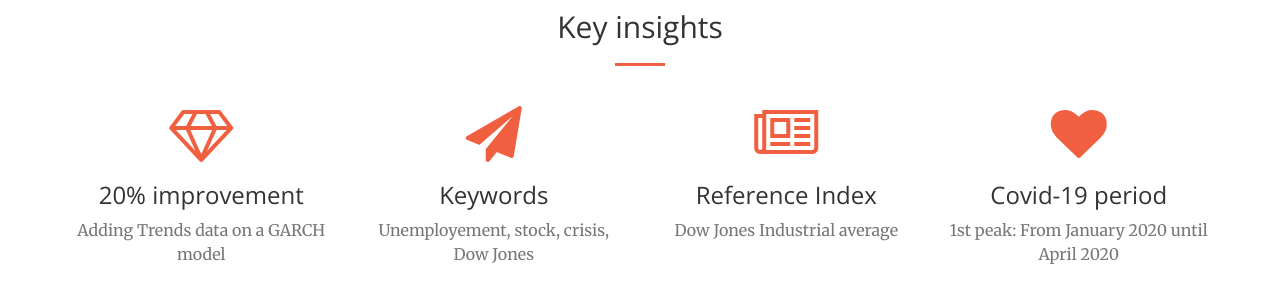
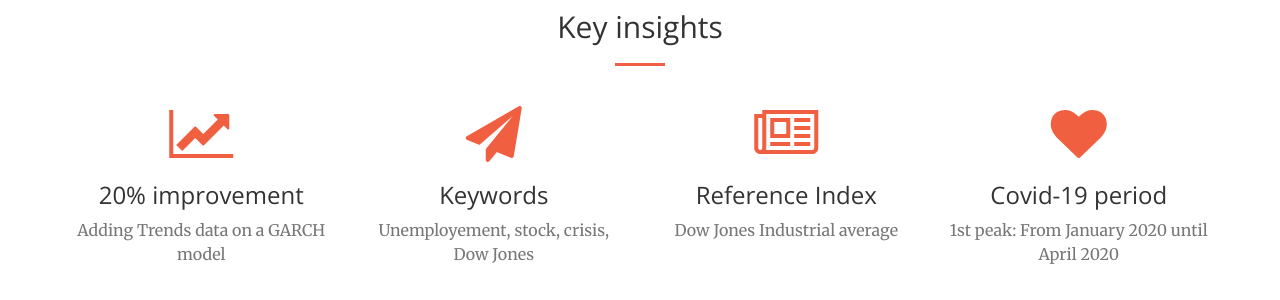
Before and after one commit to Laragervaise/forecasting-stock-volatility, a Jekyll site: the page built from index.html, in a window 1280 px wide and 900 px high, scrolled down 1256 px. Shown: the part 150-450 px from the top of the window. Built offline with Jekyll 4.4.1, drawn with Linux system fonts in a browser that asks for light colours.

Commit message:
Update insights.html

```diff
--- a/_includes/insights.html
+++ b/_includes/insights.html
@@ -11,7 +11,7 @@
         <div class="row">
             <div class="col-lg-3 col-md-6 text-center">
                 <div class="service-box">
-                    <i class="fa fa-4x fa-diamond wow bounceIn text-primary"></i>
+                    <i class="fa fa-4x fa-line-chart wow bounceIn text-primary"></i>
                     <h3>20% improvement</h3>
                     <p class="text-muted">Adding Trends data on a GARCH model</p>
                 </div>
```
